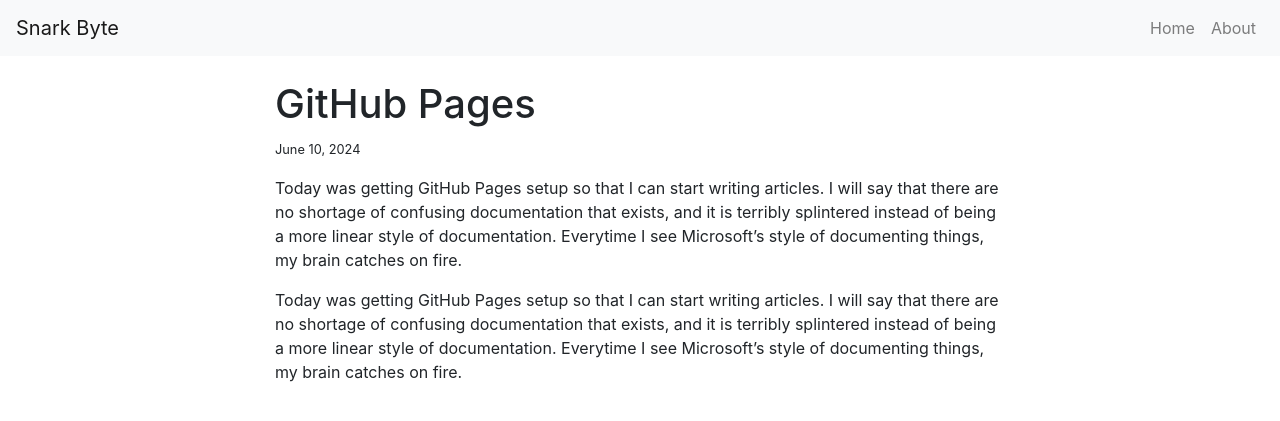
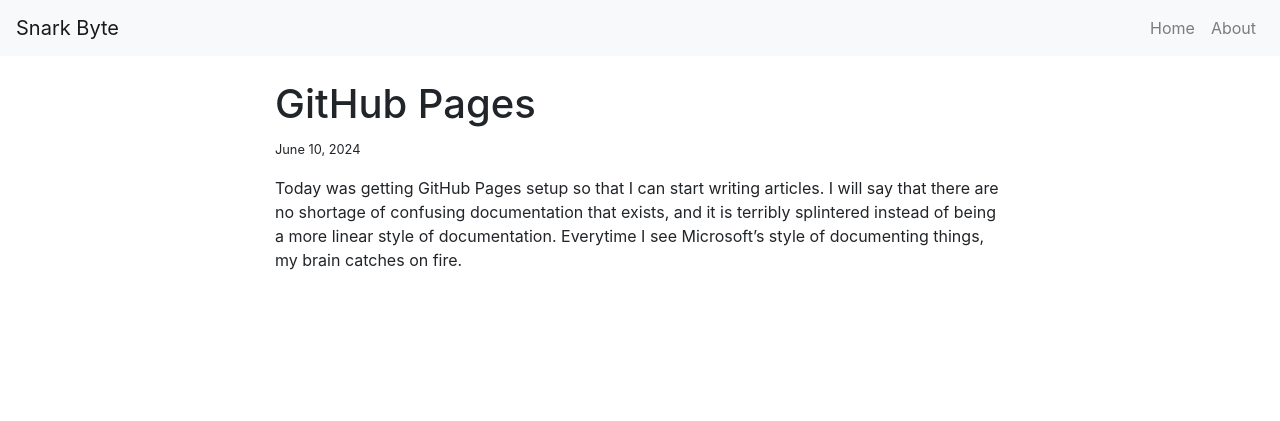
Before and after one commit to greaselovely/greaselovely.github.io, a Jekyll site: the page built from _posts/2024-06-10-github-pages.md, in a window 1280 px wide. Shown: the top 421 px of the page. Built offline with Jekyll 4.4.1, drawn with Linux system fonts in a browser that asks for light colours; nearby versions of some CDN libraries.

Commit message:
GitHub Pages
Getting a repo and initial file structure established to start posting.  It is painful

```diff
--- a/_posts/2024-06-10-github-pages.md
+++ b/_posts/2024-06-10-github-pages.md
@@ -5,5 +5,3 @@
 categories: blog
 ---
 Today was getting GitHub Pages setup so that I can start writing articles. I will say that there are no shortage of confusing documentation that exists, and it is terribly splintered instead of being a more linear style of documentation. Everytime I see Microsoft's style of documenting things, my brain catches on fire.
-
-<p>Today was getting GitHub Pages setup so that I can start writing articles. I will say that there are no shortage of confusing documentation that exists, and it is terribly splintered instead of being a more linear style of documentation. Everytime I see Microsoft’s style of documenting things, my brain catches on fire.</p>
```
